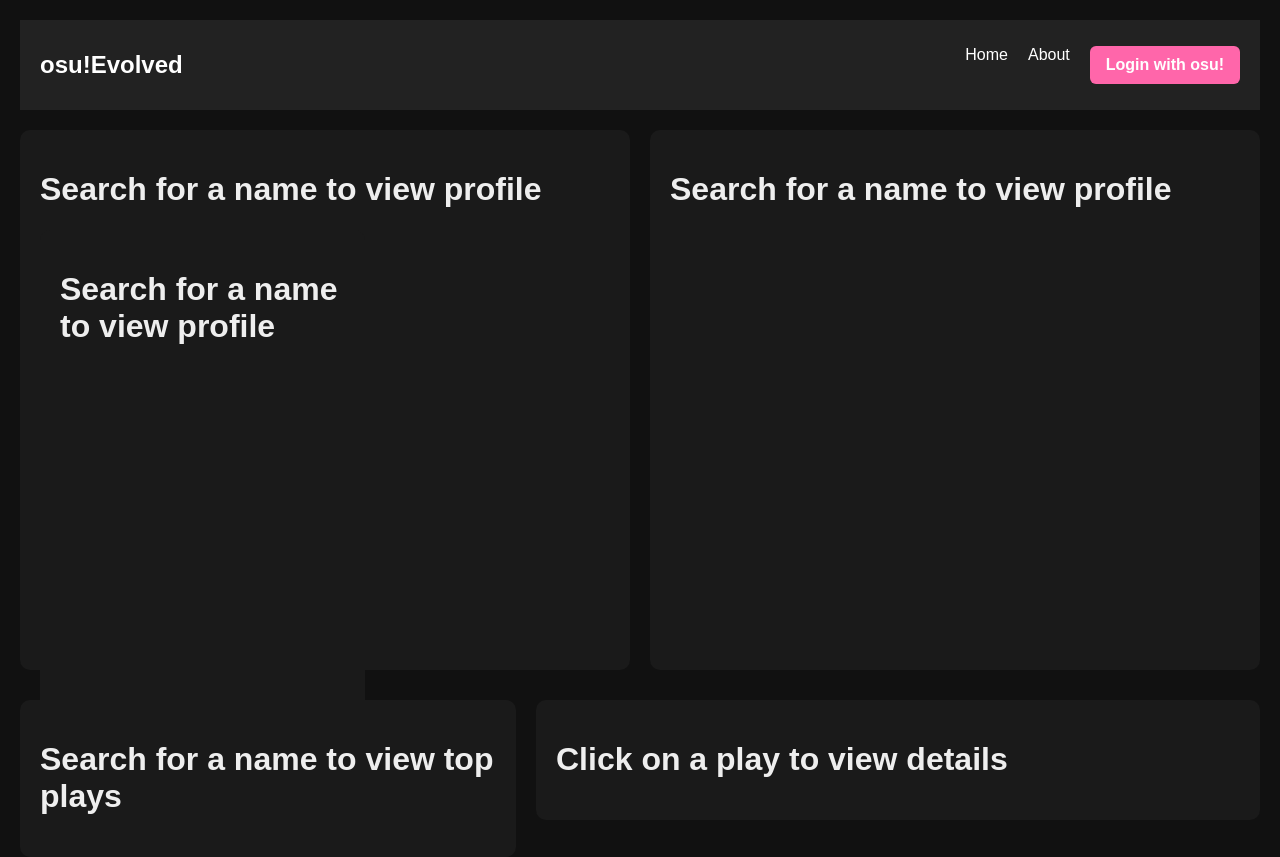
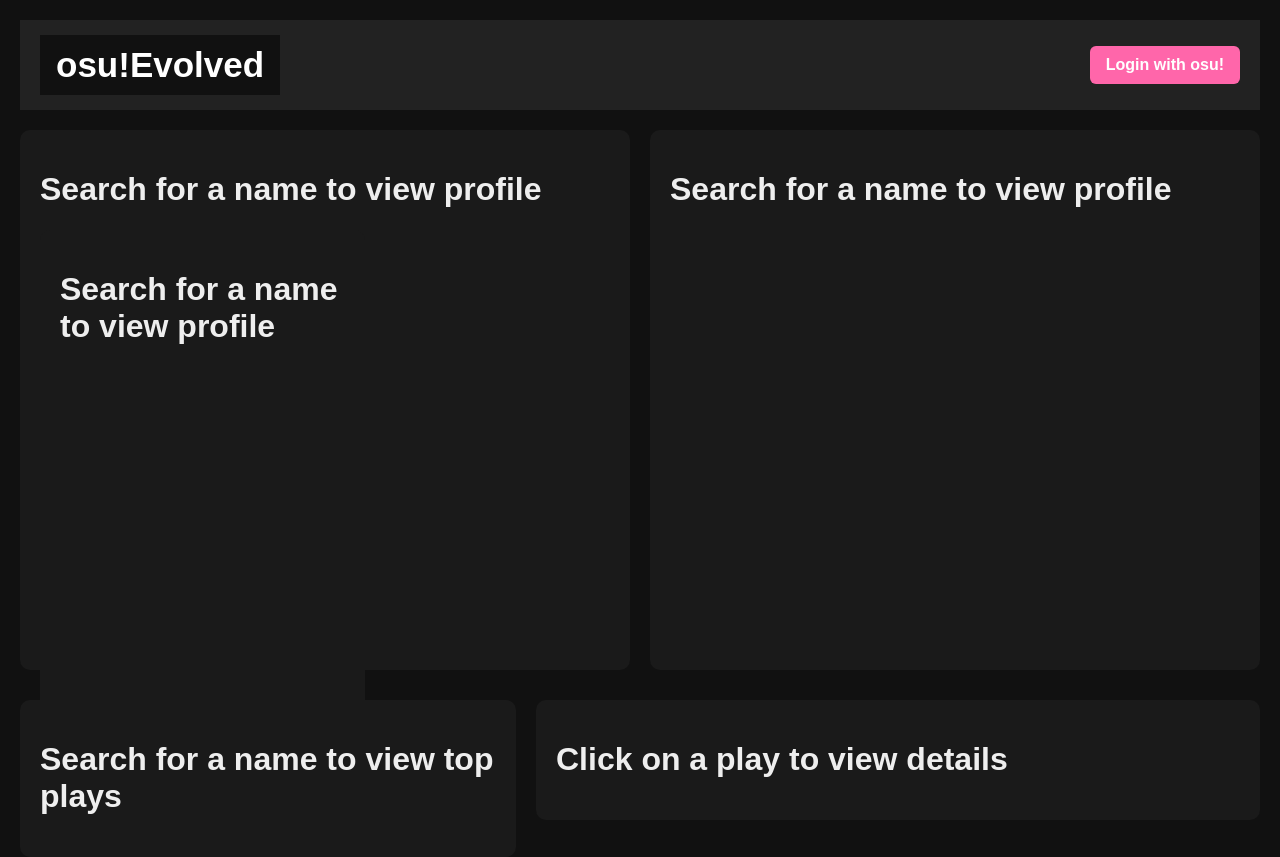
Before and after one commit to turtlthing/osu-evolved, a website: page profile.html in a window 1280 px wide. Drawn offline with Linux system fonts and the light colour scheme.

Commit message:
Update header to use button instead of logo
Replaced logo header with a button and removed some navigation links.

```diff
--- a/profile.html
+++ b/profile.html
@@ -10,11 +10,11 @@
 
 <header class="sticky-header">
   <nav class="navbar">
-    <h1 class="logo">osu!Evolved</h1>
+    <button id="homebutton">osu!Evolved</button>
 
     <ul class="nav-links">
-      <li><a href="index.html">Home</a></li>
-      <li><a href="about.html">About</a></li>
+
+
       <li><a id="loginButton" class="osulink">Login with osu!</a></li>
     </ul>
   </nav>
@@ -28,7 +28,7 @@
 
   <div id="profilemain_a">
     <h1>Search for a name to view profile</h1>
-  <div id="rankGraph"></div>
+
 
   <div id="profilemain_b">
     <h1>Search for a name to view profile</h1>
```
